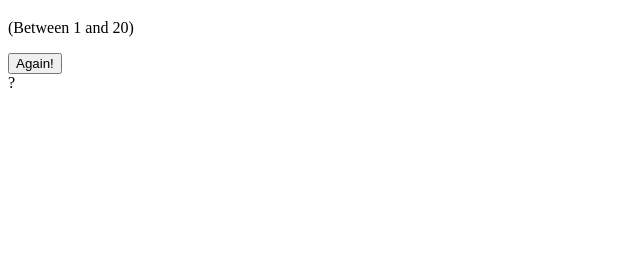
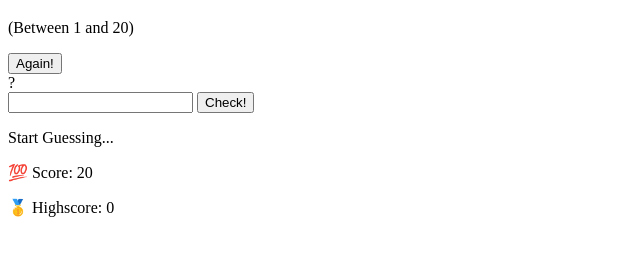
Before and after one commit to matthewfreeman821/GuessNumber, a plain HTML site: page index.html in a window 1280 px wide. Shown: the part 61-316 px from the top of the page, without its empty margins (0-640 px from the left). Drawn offline with Linux system fonts and the light colour scheme.

Commit message:
Adds two sections to the main element of the html file

```diff
--- a/index.html
+++ b/index.html
@@ -16,6 +16,21 @@
     <button class="btn again">Again!</button>
     <div class="number">?</div>
   </header>
+  <main>
+    <section class="left">
+      <input type="number" class="guess" />
+      <button class="btn check">Check!</button>
+    </section>
+    <section class="right">
+      <p class="message">Start Guessing...</p>
+      <p class="label-score">💯 Score:
+        <span class="score">20</span>
+      </p>
+      <p class="label-highscore">🥇 Highscore:
+        <span class="highscore">0</span>
+      </p>
+    </section>
+  </main>
 
 </body>
 
```
